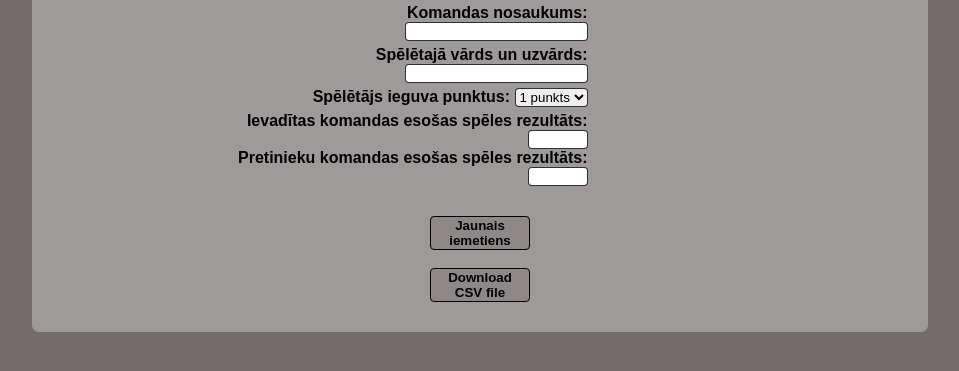
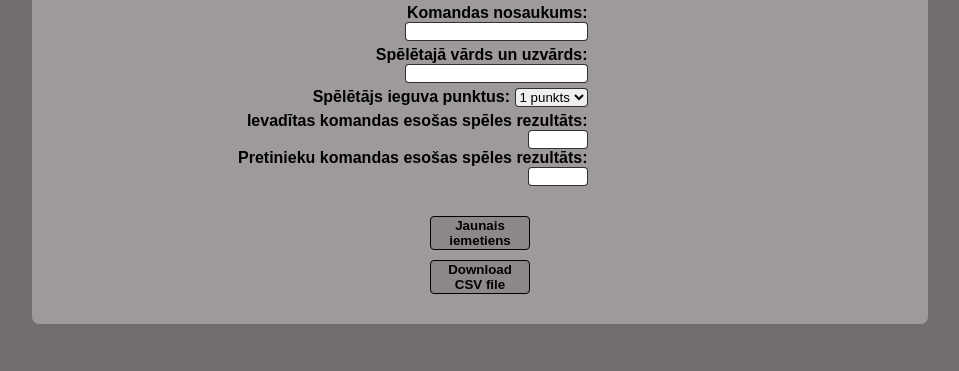
Before and after one commit to RobertsRob/BasketballDataInputR1093, a plain HTML site: page index.html in a window 1280 px wide. Shown: the part 343-714 px from the top of the page, without its empty margins (160-1119 px from the left). Drawn offline with Linux system fonts and the light colour scheme; some packages are replaced by stand-ins of ours; a script that the page names is missing.

Commit message:
Update index.html iasfnsdnsddf sdfs
dsf s fs df df ssdf

```diff
--- a/index.html
+++ b/index.html
@@ -42,8 +42,7 @@
                     <b>Jaunais iemetiens</b>
                 </button>
                 <br>
-                <br>
-                <button class="buttonPr" onclick="buttonPress();">
+                <button class="buttonPr" onclick="buttonPress();" style="margin-top:10px;">
                     <b>Download CSV file</b>
                 </button>
             </div>
```
